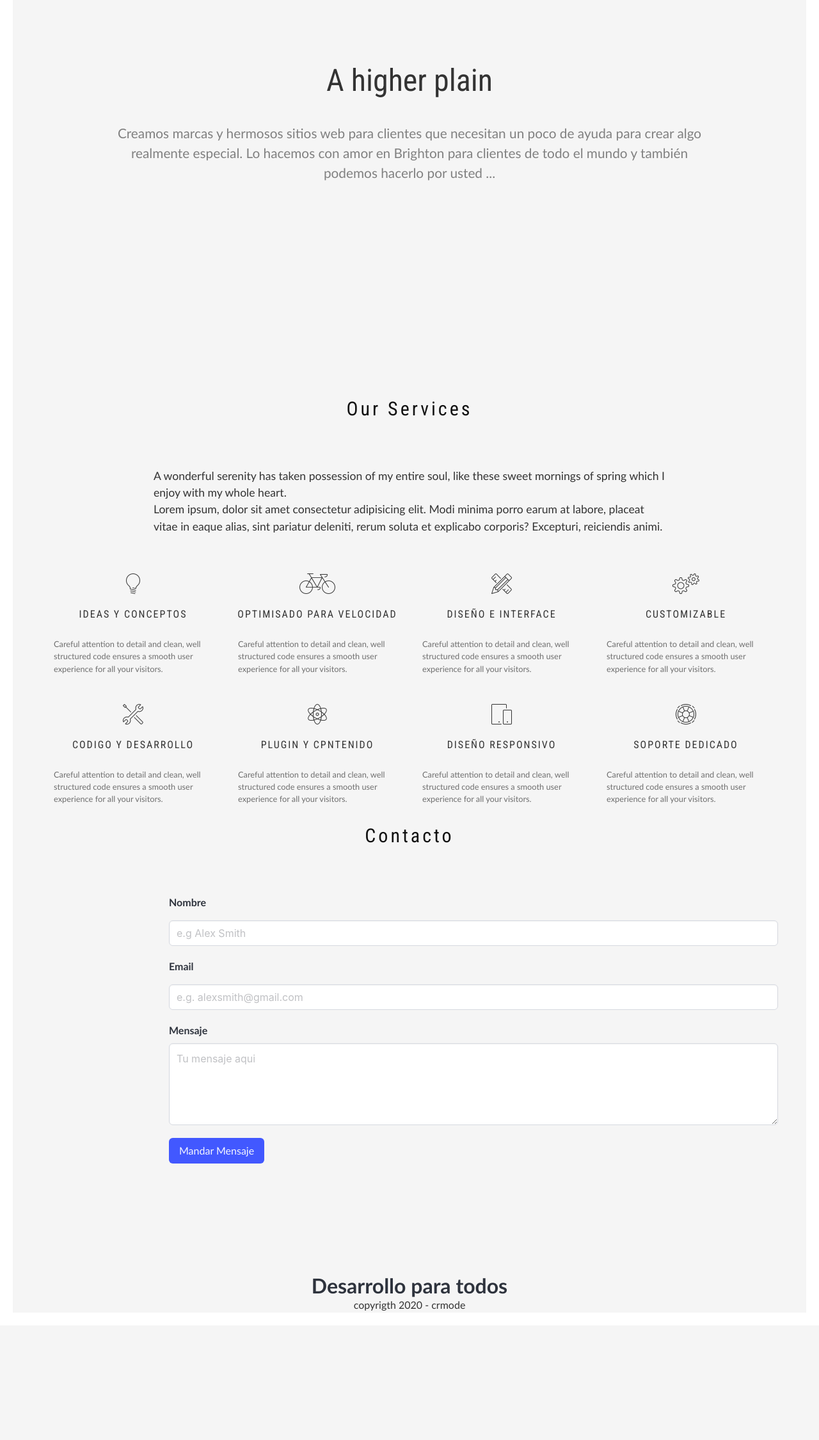
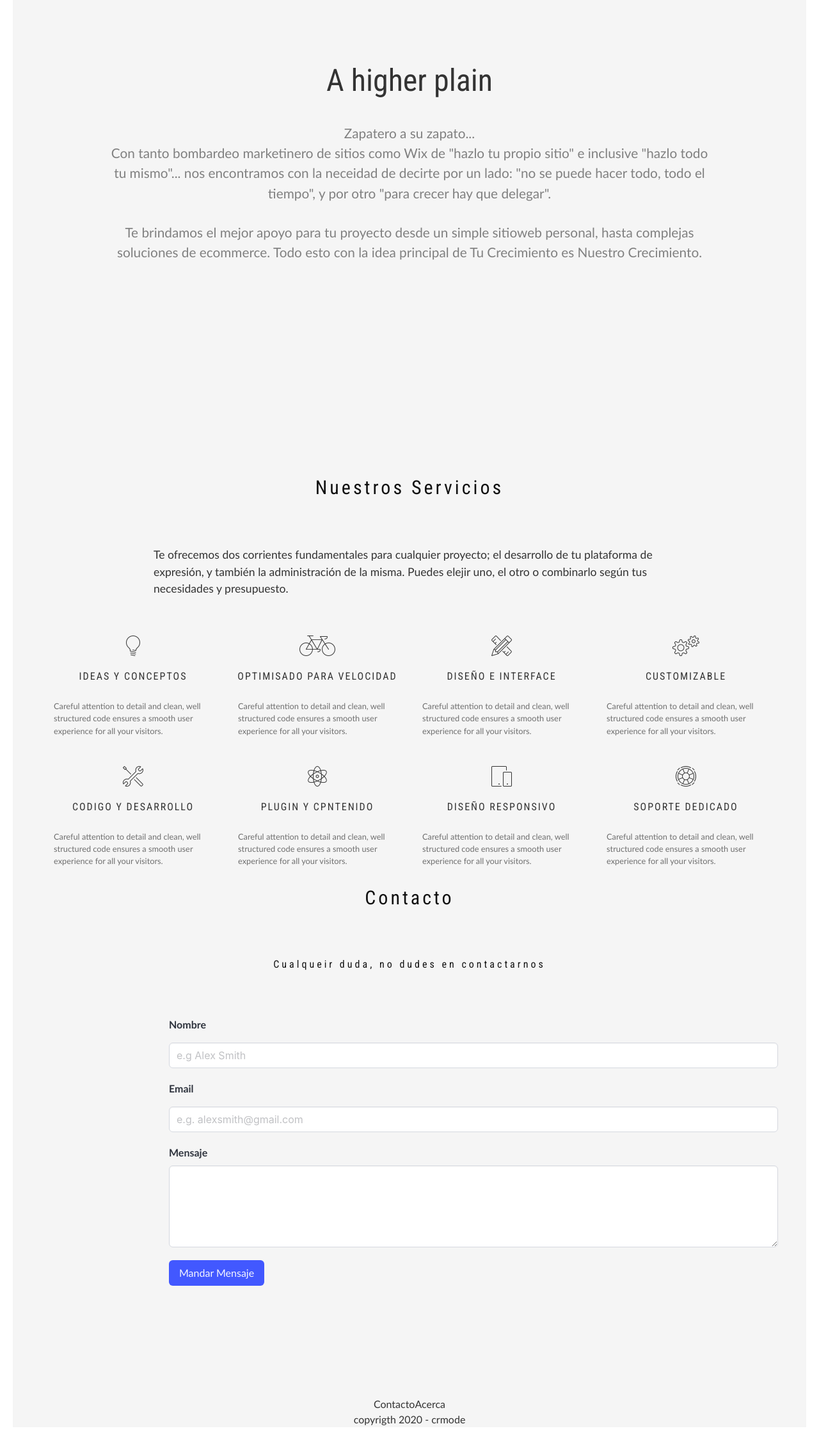
Before and after one commit to jesushernan3/crmode, a PHP site: page /app/views/home in a window 1280 px wide. Shown: the part 260-2510 px from the top of the page at 64% size. Before the commit the page ends 2331 px from the top, so only its background shows below. Run offline with PHP 8.4, Linux system fonts and the light colour scheme; some libraries are stand-ins or nearby versions.

Commit message:
comienzo con el footer

```diff
--- a/app/views/home.php
+++ b/app/views/home.php
@@ -5,15 +5,17 @@
 <main class="container">
   <section class="manifiesto module">
     <h2>A higher plain</h2>
-    <p>Creamos marcas y hermosos sitios web para clientes que necesitan un poco de ayuda para crear algo realmente especial. Lo hacemos con amor en Brighton para clientes de todo el mundo y también podemos hacerlo por usted ...</p>
+    <p>Zapatero a su zapato...<br>
+    Con tanto bombardeo marketinero de sitios como Wix de "hazlo tu propio sitio" e inclusive "hazlo todo tu mismo"... nos encontramos con la neceidad de decirte por un lado: "no se puede hacer todo, todo el tiempo", y por otro "para crecer hay que delegar".</p>
+    <p>Te brindamos el mejor apoyo para tu proyecto desde un simple sitioweb personal, hasta complejas soluciones de ecommerce. Todo esto con la idea principal de Tu Crecimiento es Nuestro Crecimiento.</p>
   </section>
 
   <section id="servicios" class="module">
     <div class="row d-flex-centered f-direction-column">
-      <h2 class="module-title">Our Services</h2>
+      <h2 class="module-title">Nuestros Servicios</h2>
       <div class="caja-parrafo">
-        <p>A wonderful serenity has taken possession of my entire soul, like these sweet mornings of spring which I enjoy with my whole heart.</p>
-        <p>Lorem ipsum, dolor sit amet consectetur adipisicing elit. Modi minima porro earum at labore, placeat vitae in eaque alias, sint pariatur deleniti, rerum soluta et explicabo corporis? Excepturi, reiciendis animi.</p>
+        <p>Te ofrecemos dos corrientes fundamentales para cualquier proyecto; el desarrollo de tu plataforma de expresión, y también la administración de la misma. Puedes elejir uno, el otro o combinarlo según tus necesidades y presupuesto.</p>
+
       </div>
     </div>
     <div class="row">
@@ -55,6 +57,7 @@
 
   <section id="contacto" class="module">
   <h2 class="module-title">Contacto</h2>
+  <h3 class="module-subtitle">Cualqueir duda, no dudes en contactarnos</h3>
     <div class="caja-formulario">
     <div class="field">
       <label class="label">Nombre</label>
@@ -71,7 +74,9 @@
     <div class="field">
       <label class="label">Mensaje</label>
       <div class="control">
-        <textarea class="textarea" placeholder="Tu mensaje aqui"></textarea>
+        <textarea class="textarea" placeholder="Tu mensaje aqui">
+
+        </textarea>
       </div>
     </div>
     <div class="field">
--- a/app/views/includes/partials/footer.php
+++ b/app/views/includes/partials/footer.php
@@ -1,6 +1,8 @@
 <footer class="container">
   <div class="footer-top d-flex-centered">
-    <div class="logo-footer title">Desarrollo para todos</div>
+    <section>Contacto</section>
+    <section>Acerca</section>
+    <!-- <div class="logo-footer title">Desarrollo para todos</div> -->
   </div>
   <div class="footer-bottom d-flex-centered">copyrigth 2020 - crmode</div>
 </footer>
--- a/public/css/main.css
+++ b/public/css/main.css
@@ -52,14 +52,31 @@ a:hover {
 .f-direction-column {
   flex-direction: column;
 }
-.col-25 {
-  width: 25%;
+.col-25, .col-30, .col-50, .col-70, .col-75, .col-100 {
   position: relative;
   min-height: 1px;
   padding-right: 10px;
   padding-left: 10px;
   float: left;
   box-sizing: border-box;
+}
+.col-25 {
+  width: 25%;
+}
+.col-30 {
+  width: 30%;
+}
+.col-50 {
+  width: 50%;
+}
+.col-70 {
+  width: 70%;
+}
+.col-75 {
+  width: 25%;
+}
+.col-100 {
+  width: 25%;
 }
 main > section {
 	padding-top: 50px;
@@ -137,14 +154,16 @@ header {
 	color: gray;
 	margin: 30px 100px;
 }
-.module-title {
+.module-title, .module-subtitle {
 	position: relative;
 	letter-spacing: 4px;
 	text-align: center;
 	font-weight: 400;
-	font-size: 30px;
 	color: #111;
 	margin: 0 0 70px;
+}
+.module-title {
+	font-size: 30px;
 }
 .module {
 	position: relative;
```
Also changed, not shown: Documentos de Cliente/Txt/CrMode- Texto del sitio.txt (added, +17 -0 lines).
